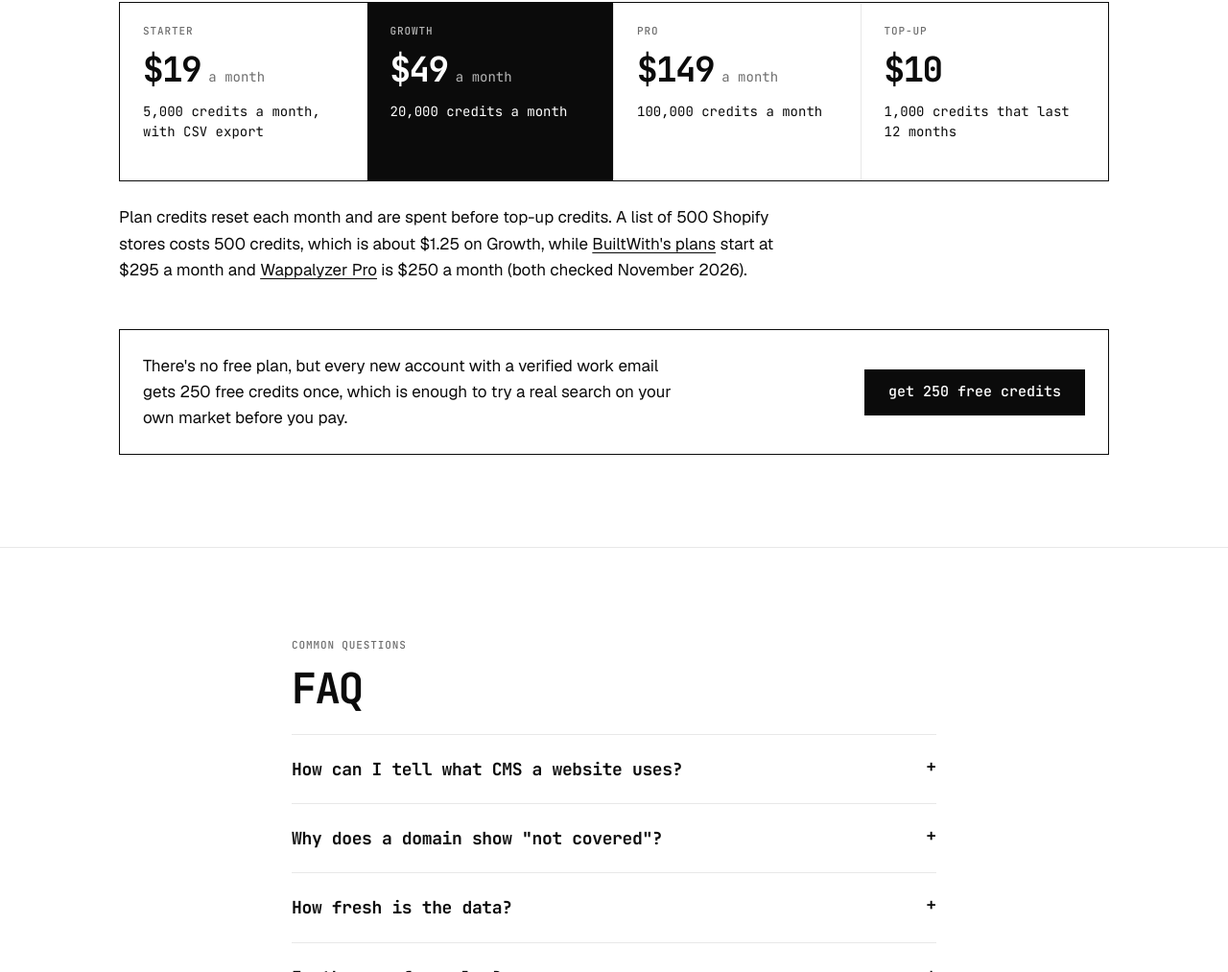
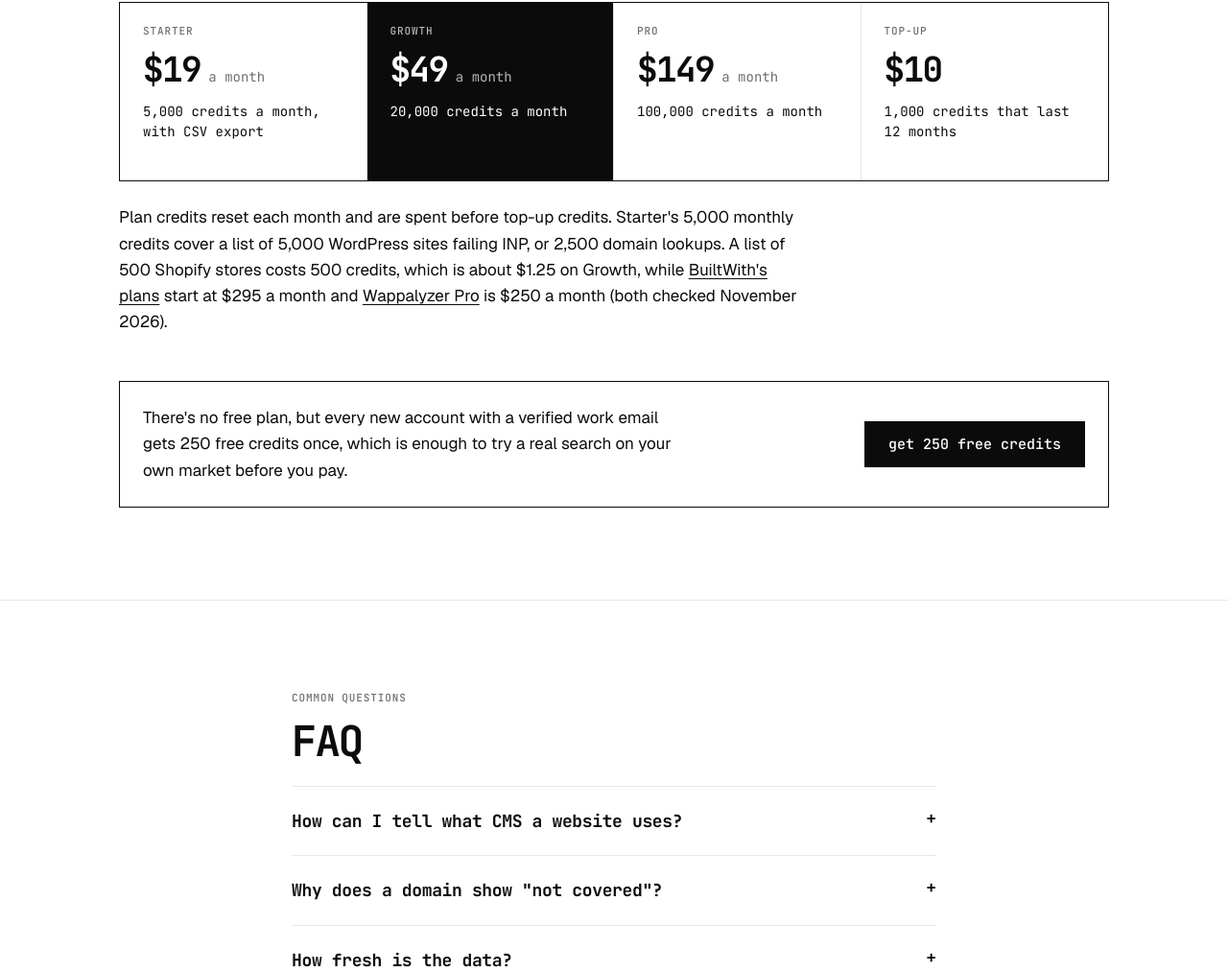
Before and after one commit to AndrewAskins/whichsitesuse, a website: page site/index.html in a window 1280 px wide. Shown: the part 4094-5107 px from the top of the page at 96% size. Drawn offline with nearby package versions, Linux system fonts and the light colour scheme.

Commit message:
Add a worked Starter credit example to pricing
Co-Authored-By: Claude Opus 5.5 <noreply@anthropic.com>

```diff
--- a/site/index.html
+++ b/site/index.html
@@ -187,7 +187,7 @@
           <div class="plan"><p class="name">Pro</p><p class="price">$149<small> a month</small></p><p class="credits">100,000 credits a month</p></div>
           <div class="plan"><p class="name">Top-up</p><p class="price">$10</p><p class="credits">1,000 credits that last 12 months</p></div>
         </div>
-        <p class="narrow" style="margin-top:24px">Plan credits reset each month and are spent before top-up credits. A list of 500 Shopify stores costs 500 credits, which is about $1.25 on Growth, while <a href="https://builtwith.com/plans">BuiltWith's plans</a> start at $295 a month and <a href="https://www.wappalyzer.com/pricing/">Wappalyzer Pro</a> is $250 a month (both checked November 2026).</p>
+        <p class="narrow" style="margin-top:24px">Plan credits reset each month and are spent before top-up credits. Starter's 5,000 monthly credits cover a list of 5,000 WordPress sites failing INP, or 2,500 domain lookups. A list of 500 Shopify stores costs 500 credits, which is about $1.25 on Growth, while <a href="https://builtwith.com/plans">BuiltWith's plans</a> start at $295 a month and <a href="https://www.wappalyzer.com/pricing/">Wappalyzer Pro</a> is $250 a month (both checked November 2026).</p>
         <div class="free-grant">
           <p>There's no free plan, but every new account with a verified work email gets 250 free credits once, which is enough to try a real search on your own market before you pay.</p>
           <a class="btn btn-primary" href="/signup">get 250 free credits</a>
```
